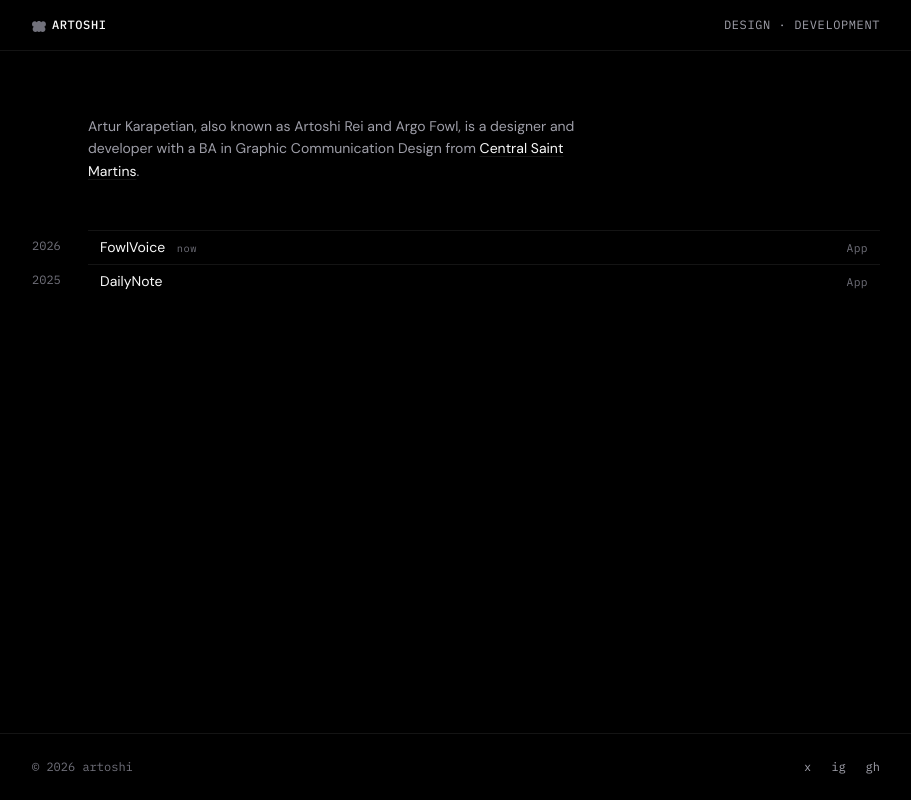
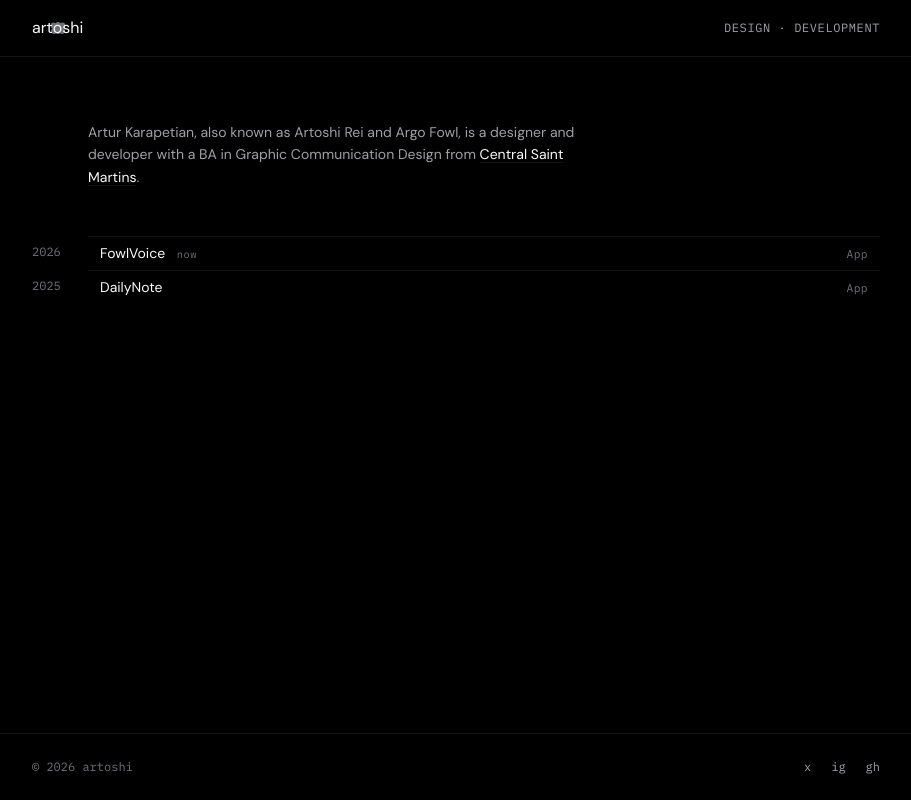
Before and after one commit to artoshirei/artoshi_website, an Astro site: page / in a window 1280 px wide. Shown: the whole page, without its empty margins (184-1095 px from the left). Built offline with nearby package versions, Linux system fonts and the light colour scheme; Astro itself is replaced by a stand-in of ours.

Commit message:
fix: logo centered behind artoshi text, same cap height

```diff
--- a/src/components/SiteHeader.astro
+++ b/src/components/SiteHeader.astro
@@ -15,11 +15,12 @@
     style="max-width: var(--container-max)"
     class="mx-auto px-6 py-4 flex items-center justify-between"
   >
-    <div class="header-title">
+    <div class="header-wordmark">
       <svg class="header-logo" viewBox="0 0 779 615" fill="none" xmlns="http://www.w3.org/2000/svg" aria-hidden="true">
         <path d="M675.57 323.675C735.898 301.822 779 243.993 779 176.094C779 89.4298 708.784 19.175 622.169 19.175C578.536 19.175 539.061 37.0062 510.635 65.7843C484.879 26.1837 440.244 3.21865e-06 389.502 3.21865e-06C338.756 3.21865e-06 294.126 26.1837 268.366 65.7843C239.939 37.0062 200.464 19.175 156.831 19.175C70.2152 19.175 0 89.4298 0 176.094C0 246.091 45.8079 305.389 109.071 325.603C65.339 353.445 36.324 402.37 36.324 458.08C36.324 544.745 106.539 615 193.155 615C231.38 615 266.413 601.319 293.625 578.573C319.127 601.231 352.703 615 389.502 615C428.368 615 463.644 599.639 489.605 574.66C517.401 599.737 554.211 615 594.585 615C681.2 615 751.416 544.745 751.416 458.08C751.416 401.067 721.027 351.155 675.57 323.675Z" fill="currentColor"/>
       </svg>
       <span
+        class="header-text"
         id="header-scramble"
         data-final="artoshi"
       >artoshi</span>
@@ -30,9 +31,6 @@
 
 <style>
   .header-title {
-    display: flex;
-    align-items: center;
-    gap: 0.375rem;
     font-family: var(--font-mono);
     font-size: 0.75rem;
     font-weight: 500;
@@ -41,13 +39,26 @@
     text-transform: uppercase;
   }
 
+  /* Logo behind the wordmark */
+  .header-wordmark {
+    position: relative;
+    display: inline-flex;
+    align-items: center;
+  }
+
   .header-logo {
+    position: absolute;
+    left: 50%;
+    top: 50%;
+    transform: translate(-50%, -50%);
+    height: 0.75rem; /* matches font-size */
     width: auto;
-    height: 11px;
     color: var(--color-tertiary);
-    flex-shrink: 0;
-    display: block;
-    transform: translateY(1px);
+  }
+
+  .header-text {
+    position: relative;
+    z-index: 1;
   }
 
   .header-sub {
```
